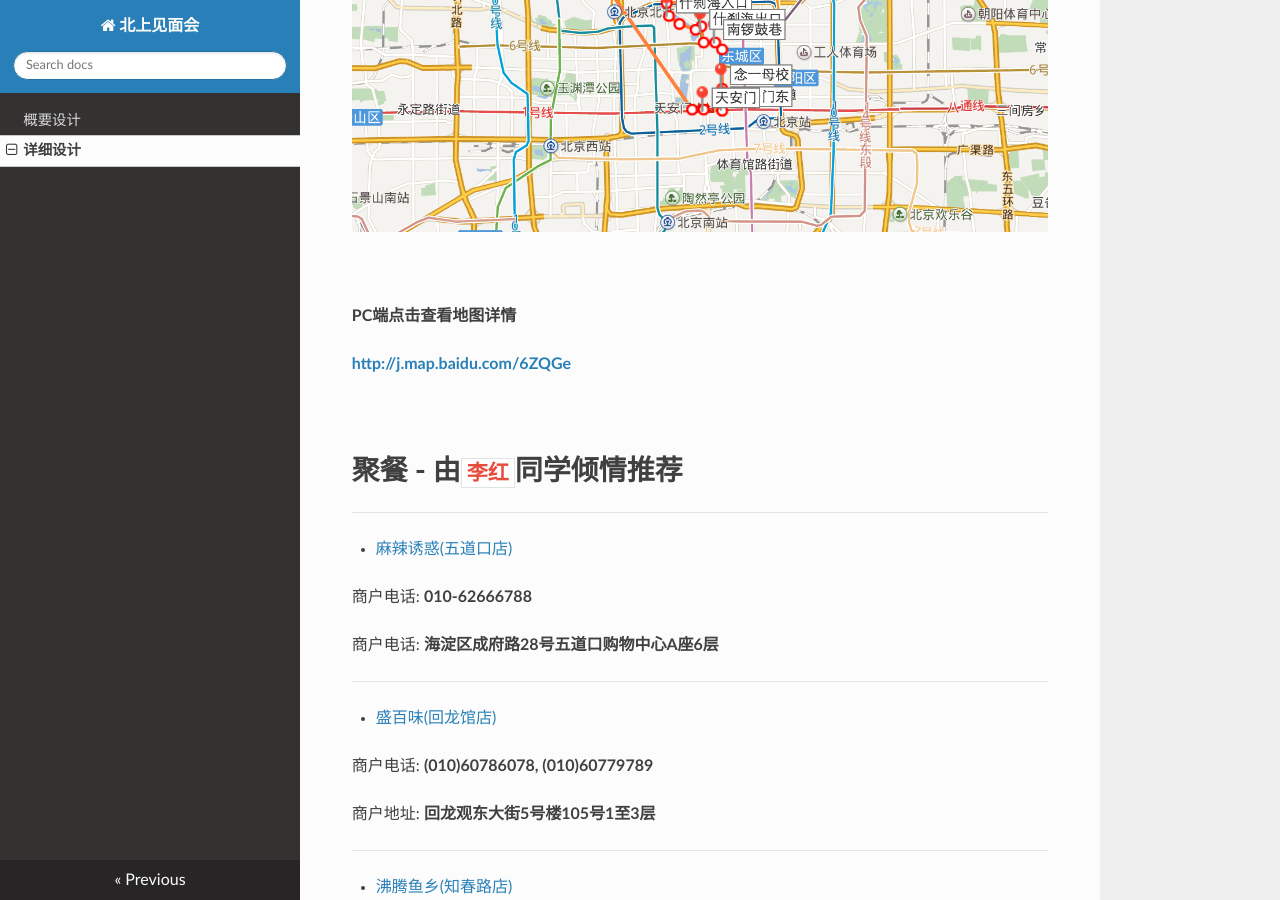
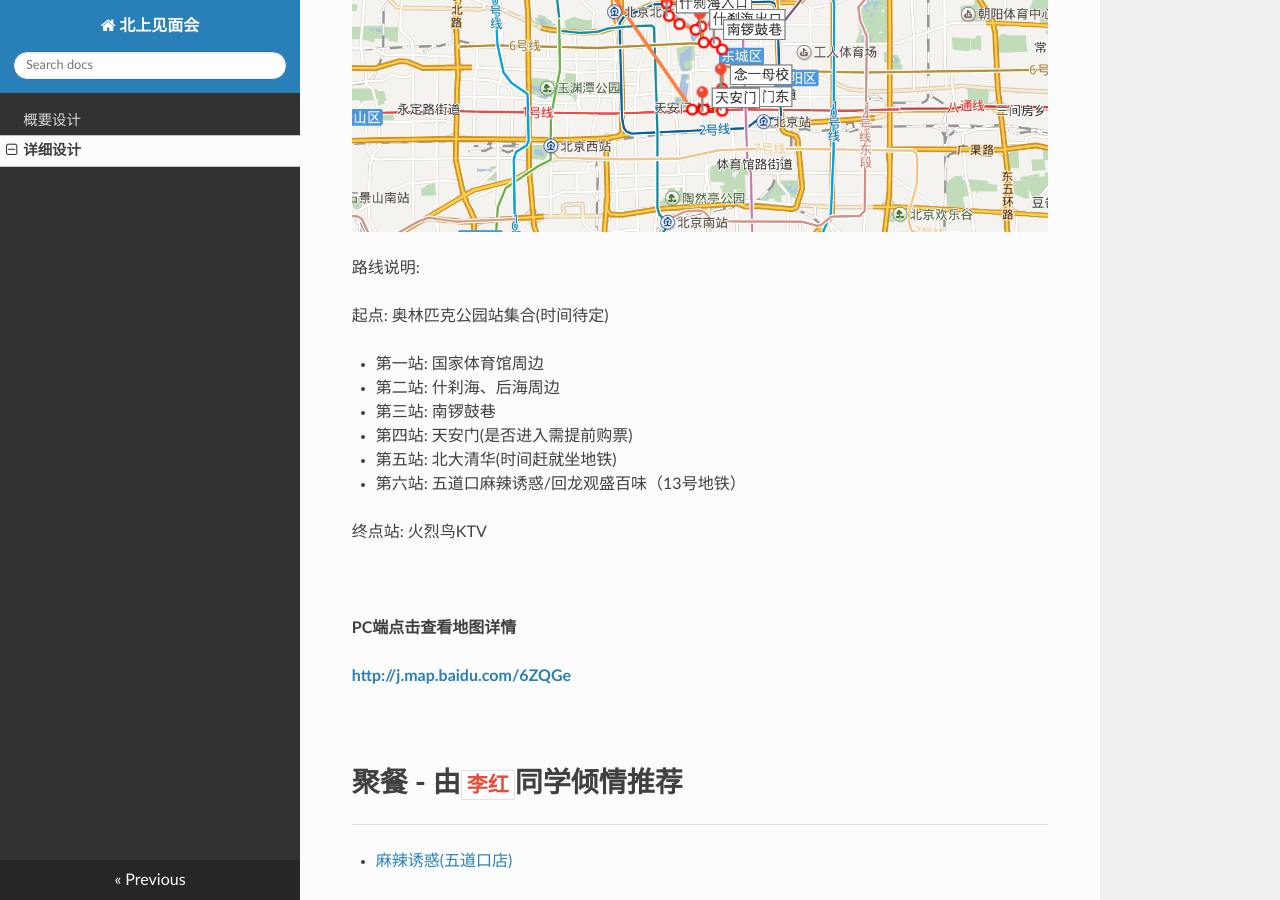
Before and after one commit to wangzhizhou/BSMeeting, an MkDocs documentation site: the page built from docs/detail.md, in a window 1280 px wide and 900 px high, scrolled down 673 px. Built offline with MkDocs 1.6.1, drawn with Linux system fonts in a browser that asks for light colours; nearby versions of some CDN libraries; old or Windows-style settings are respelled for this version of MkDocs.

Commit message:
complete the ride path

```diff
--- a/docs/detail.md
+++ b/docs/detail.md
@@ -4,6 +4,25 @@
 **路线图概览**
 
 ![ridepath](ridepath.png)
+
+路线说明:
+
+起点: 奥林匹克公园站集合(时间待定)
+
+- 第一站: 国家体育馆周边
+
+- 第二站: 什刹海、后海周边
+
+- 第三站: 南锣鼓巷
+
+- 第四站: 天安门(是否进入需提前购票)
+
+- 第五站: 北大清华(时间赶就坐地铁)
+
+- 第六站: 五道口麻辣诱惑/回龙观盛百味（13号地铁）
+
+终点站: 火烈鸟KTV
+
 
 <br/>
 
```
Also changed, not shown: docs/index.md (+1 -2 lines).
